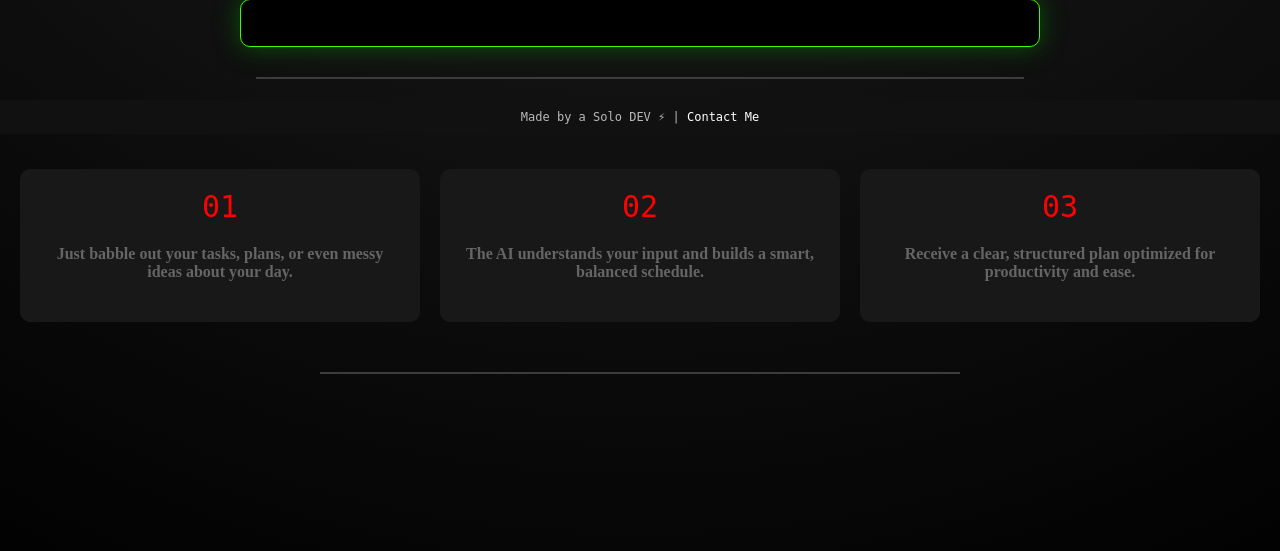
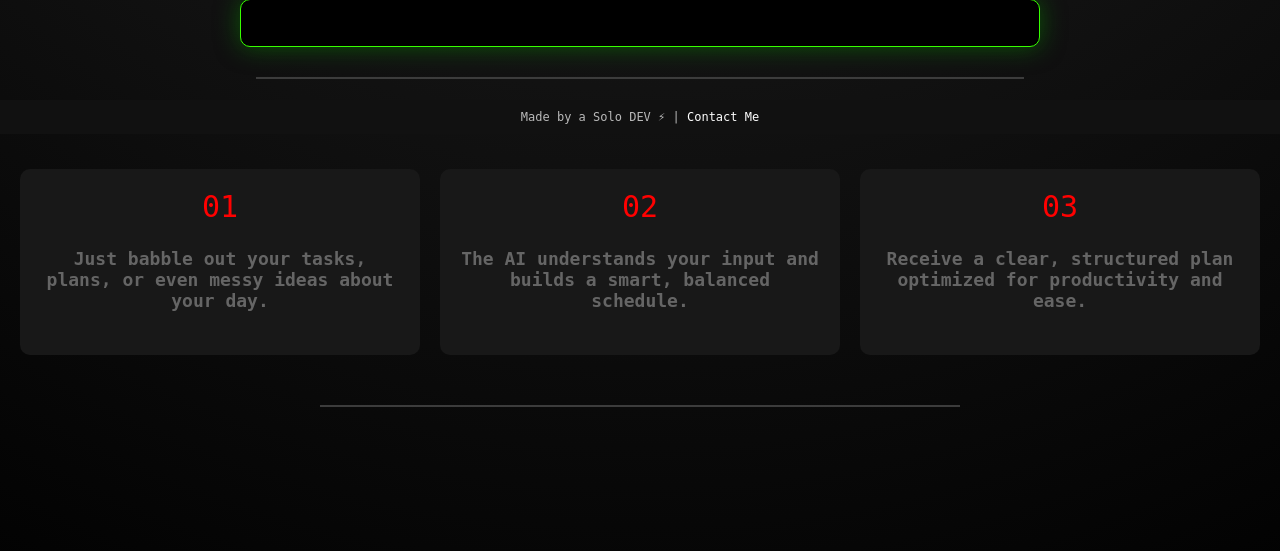
Before and after one commit to Sourajyoti08/ai-planner, a Flask app: page / in a window 1280 px wide. Shown: the part 666-1217 px from the top of the page. Run offline with Flask 3, Linux system fonts and the light colour scheme.

Commit message:
Update font size and family for step text

```diff
--- a/static/style.css
+++ b/static/style.css
@@ -173,9 +173,9 @@ pre {
 }
 
 #step-text {
-    font-size: clamp(12px, 3vw, 16px);
+    font-size: clamp(14px, 3.5vw, 18px);
     color: rgb(101, 101, 101);
-    font-family: jetbrains mono;
+    font-family: "Jetbrains Mono", "Special Elite", monospace;
 }
 
 #how-it {
```
